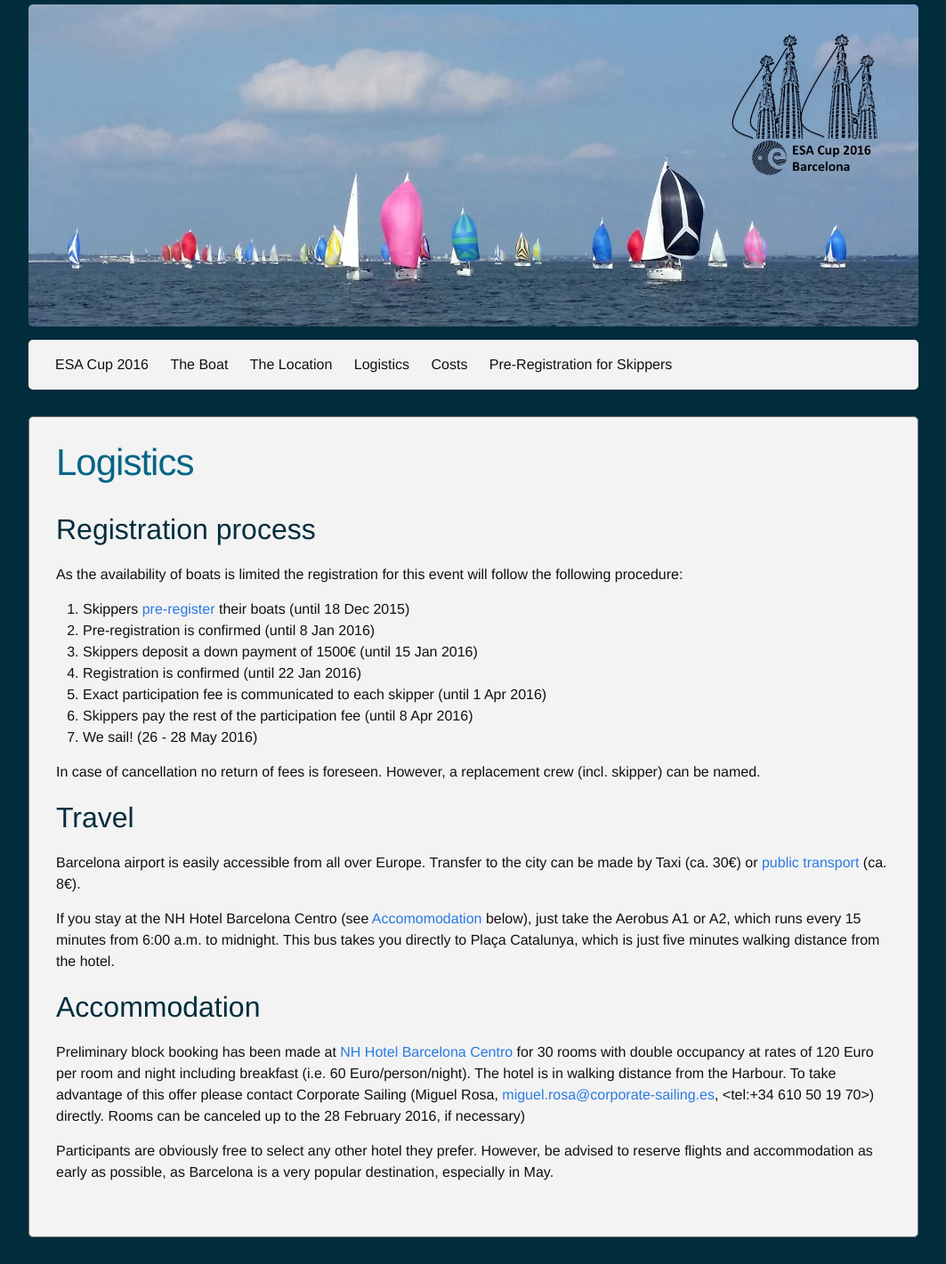
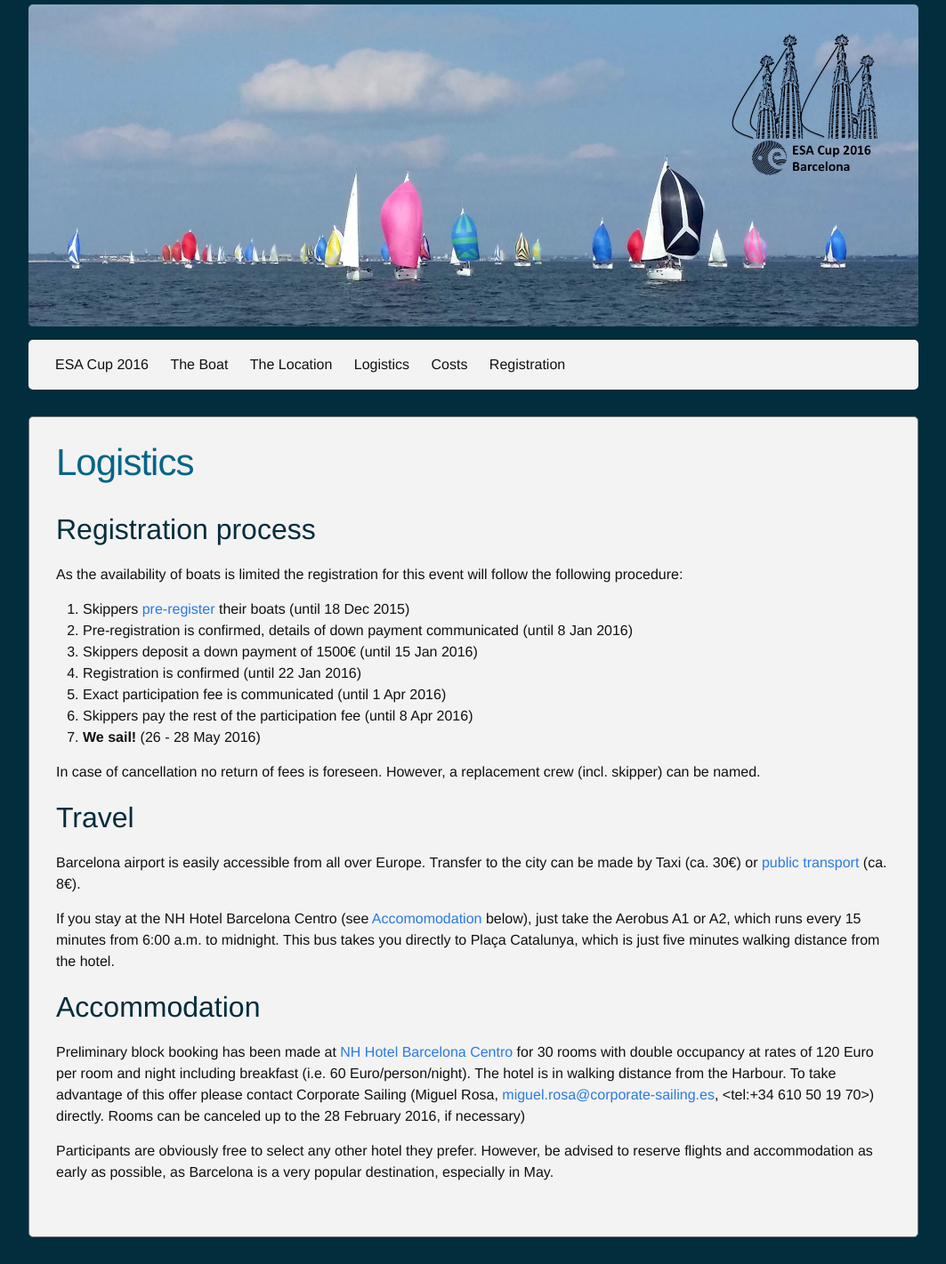
Before and after one commit to esacup2016/esacup2016.github.io, a Jekyll site: the page built from pages/logistics.md, in a window 1280 px wide. Shown: the whole page at 89% size, without its empty margins (108-1171 px from the left). Built offline with Jekyll 4.4.1, drawn with Linux system fonts in a browser that asks for light colours.

Commit message:
Re-org Registration

```diff
--- a/_includes/header.html
+++ b/_includes/header.html
@@ -20,7 +20,7 @@
       <div class="trigger">
         {% assign pages = site.pages | sort:"menu-rank"  %}
         {% for page in pages %}
-          {% if page.title %}
+          {% if page.title and page.menu-rank %}
           <a class="page-link" href="{{ page.url | prepend: site.baseurl }}">{{ page.title }}</a>
           {% endif %}
         {% endfor %}
--- a/pages/logistics.md
+++ b/pages/logistics.md
@@ -10,12 +10,12 @@ As the availability of boats is limited the registration for this event will
 follow the following procedure:
 
 1. Skippers [pre-register](/registration) their boats (until 18 Dec 2015)
-2. Pre-registration is confirmed (until 8 Jan 2016)
+2. Pre-registration is confirmed, details of down payment communicated (until 8 Jan 2016)
 3. Skippers deposit a down payment of 1500€ (until 15 Jan 2016)
 4. Registration is confirmed (until 22 Jan 2016)
-5. Exact participation fee is communicated to each skipper (until 1 Apr 2016)
+5. Exact participation fee is communicated (until 1 Apr 2016)
 6. Skippers pay the rest of the participation fee (until 8 Apr 2016)
-7. We sail! (26 - 28 May 2016)
+7. **We sail!** (26 - 28 May 2016)
 
 In case of cancellation no return of fees is foreseen. However, a replacement
 crew (incl. skipper) can be named.
```
Also changed, not shown: pages/pre-registration.md (added, +7 -0 lines), pages/registration.md (+15 -3 lines).
